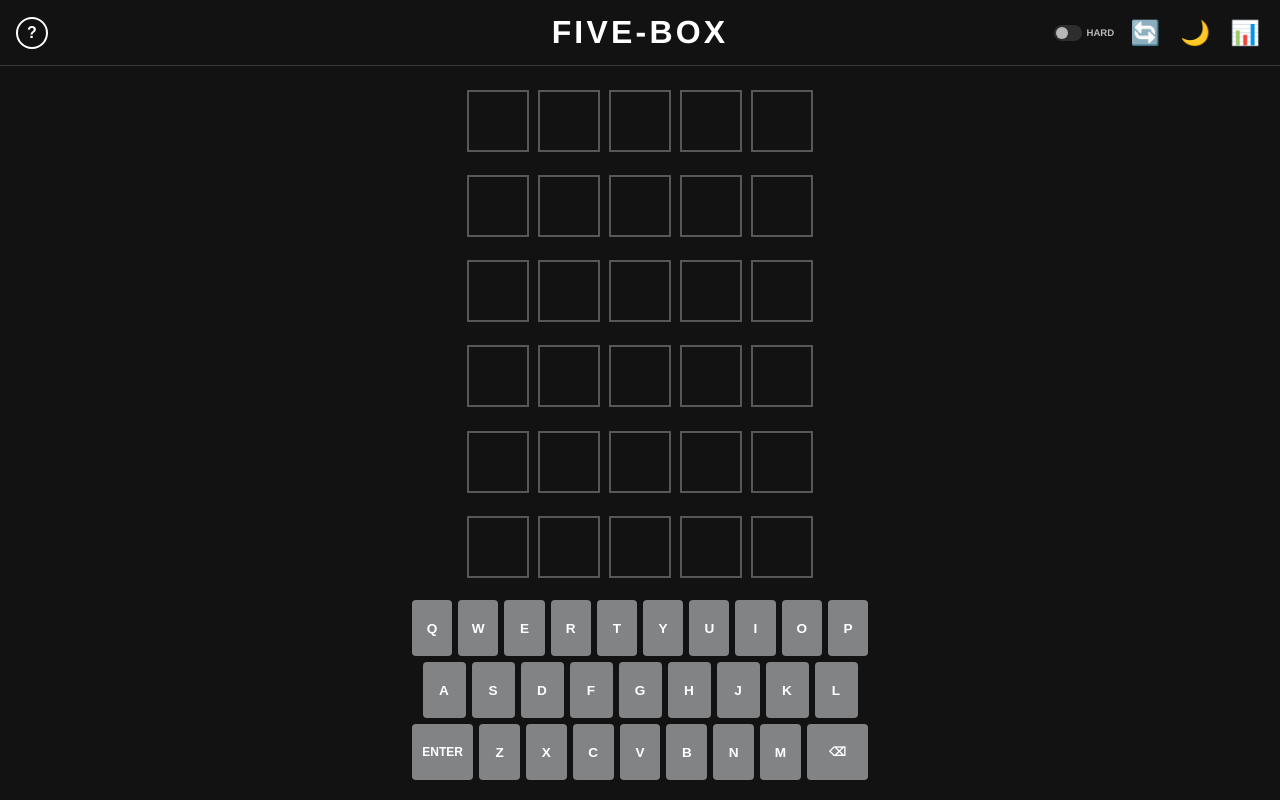
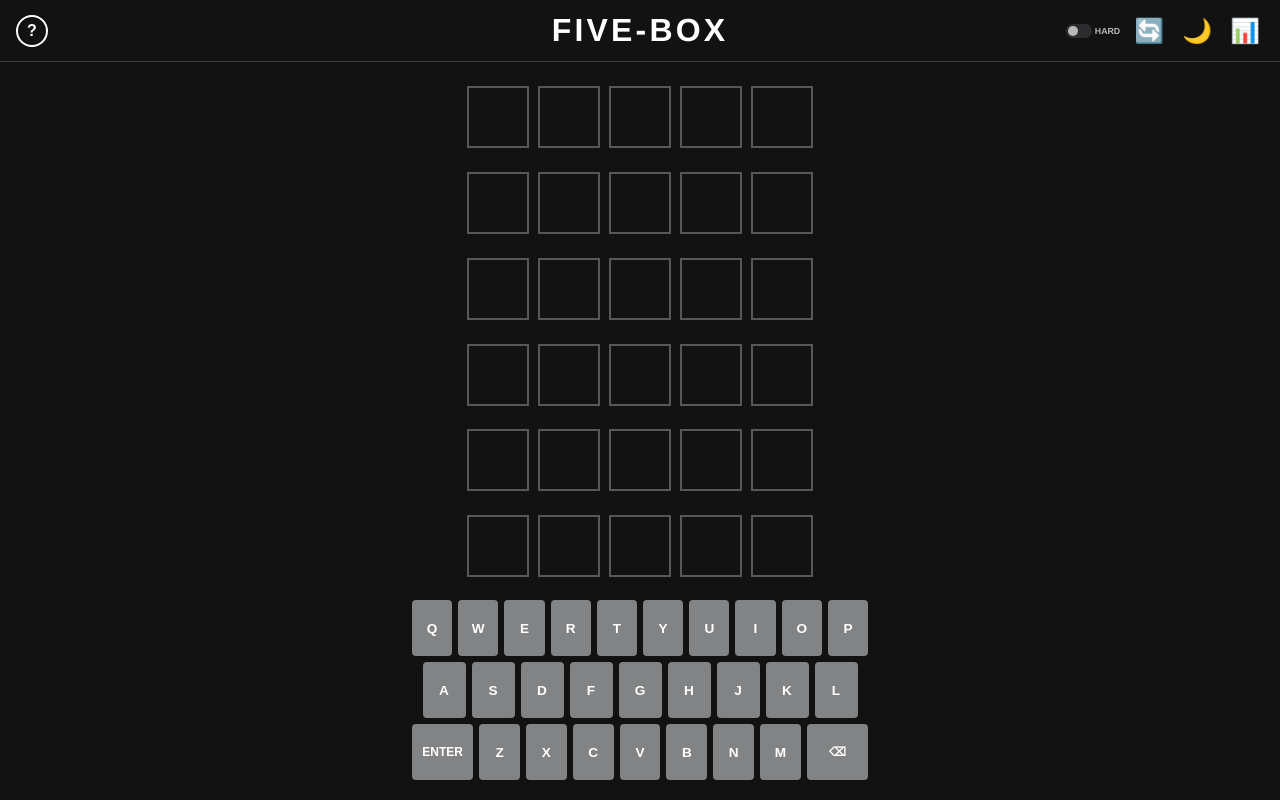
Before and after one commit to srp2238/five-box, a plain HTML site: page index.html in a window 1280 px wide. Drawn offline with Linux system fonts and the light colour scheme.

Commit message:
Fix mobile layout - flexbox header, no overlap, proper viewport sizing

```diff
--- a/index.html
+++ b/index.html
@@ -8,7 +8,9 @@
 </head>
 <body>
   <header>
-    <button id="help-btn" aria-label="How to Play">?</button>
+    <div class="header-left">
+      <button id="help-btn" aria-label="How to Play">?</button>
+    </div>
     <h1>Five-Box</h1>
     <div class="header-right">
       <label class="hard-mode-toggle" title="Hard Mode">
--- a/style.css
+++ b/style.css
@@ -5,11 +5,9 @@
   -webkit-tap-highlight-color: transparent;
 }
 
-html, body {
+html {
+  height: 100%;
   overflow: hidden;
-  position: fixed;
-  width: 100%;
-  height: 100%;
 }
 
 :root {
@@ -46,55 +44,65 @@ body {
   background-color: var(--bg-color);
   color: var(--text-color);
   font-family: 'Clear Sans', 'Helvetica Neue', Arial, sans-serif;
-  height: 100vh;
+  height: 100%;
   height: 100dvh;
   display: flex;
   flex-direction: column;
   overflow: hidden;
+  position: fixed;
+  width: 100%;
   padding: env(safe-area-inset-top) env(safe-area-inset-right) env(safe-area-inset-bottom) env(safe-area-inset-left);
 }
 
 header {
   display: flex;
-  justify-content: center;
+  justify-content: space-between;
   align-items: center;
-  padding: 10px 12px;
+  padding: 8px 10px;
   border-bottom: 1px solid var(--header-border);
-  position: relative;
   flex-shrink: 0;
+  gap: 4px;
+}
+
+.header-left {
+  flex: 1;
+  display: flex;
+  align-items: center;
+  justify-content: flex-start;
 }
 
 header h1 {
-  font-size: clamp(1.2rem, 5vw, 2rem);
+  font-size: clamp(1rem, 4vw, 1.6rem);
   font-weight: 700;
   letter-spacing: 0.1em;
   text-transform: uppercase;
+  white-space: nowrap;
+  text-align: center;
 }
 
 #help-btn {
-  position: absolute;
-  left: 10px;
   background: none;
   border: 2px solid var(--text-color);
   color: var(--text-color);
-  font-size: 0.85rem;
+  font-size: 0.75rem;
   font-weight: 700;
   cursor: pointer;
-  width: 28px;
-  height: 28px;
+  width: 26px;
+  height: 26px;
   border-radius: 50%;
   display: flex;
   align-items: center;
   justify-content: center;
   touch-action: manipulation;
+  flex-shrink: 0;
 }
 
 .header-right {
-  position: absolute;
-  right: 10px;
+  flex: 1;
   display: flex;
   align-items: center;
-  gap: 6px;
+  justify-content: flex-end;
+  gap: 4px;
 }
 
 #stats-btn,
@@ -102,31 +110,37 @@ header h1 {
 #reset-btn {
   background: none;
   border: none;
-  font-size: 1.3rem;
+  font-size: 1.2rem;
   cursor: pointer;
-  padding: 4px;
+  padding: 2px;
   touch-action: manipulation;
+  flex-shrink: 0;
 }
 
 .hard-mode-toggle {
   display: flex;
   align-items: center;
-  gap: 4px;
+  gap: 3px;
   cursor: pointer;
-  font-size: 0.6rem;
+  font-size: 0.55rem;
   text-transform: uppercase;
   font-weight: 700;
   color: var(--text-color);
   opacity: 0.7;
   touch-action: manipulation;
+  flex-shrink: 0;
+}
+
+.hard-mode-toggle .toggle-label {
+  display: none;
 }
 
 .hard-mode-toggle input[type="checkbox"] {
   appearance: none;
-  width: 28px;
-  height: 16px;
+  width: 26px;
+  height: 14px;
   background: var(--tile-border);
-  border-radius: 8px;
+  border-radius: 7px;
   position: relative;
   cursor: pointer;
   transition: background 0.2s;
@@ -137,8 +151,8 @@ header h1 {
   position: absolute;
   top: 2px;
   left: 2px;
-  width: 12px;
-  height: 12px;
+  width: 10px;
+  height: 10px;
   background: white;
   border-radius: 50%;
   transition: transform 0.2s;
@@ -564,25 +578,33 @@ main {
 /* Responsive - Tablets and small desktops */
 @media (min-width: 500px) {
   header {
-    padding: 14px 16px;
+    padding: 12px 16px;
+    gap: 8px;
   }
 
   #help-btn {
-    left: 16px;
     width: 32px;
     height: 32px;
     font-size: 1rem;
   }
 
+  header h1 {
+    font-size: 2rem;
+  }
+
   .header-right {
-    right: 16px;
-    gap: 12px;
+    gap: 10px;
+  }
+
+  .hard-mode-toggle .toggle-label {
+    display: inline;
   }
 
   #stats-btn,
   #theme-btn,
   #reset-btn {
     font-size: 1.5rem;
+    padding: 4px;
   }
 
   main {
@@ -593,11 +615,20 @@ main {
 /* Small phones (SE, older Androids) */
 @media (max-width: 374px) {
   header h1 {
-    font-size: 1.1rem;
+    font-size: 0.95rem;
   }
 
-  .hard-mode-toggle .toggle-label {
-    display: none;
+  #stats-btn,
+  #theme-btn,
+  #reset-btn {
+    font-size: 1rem;
+    padding: 1px;
+  }
+
+  #help-btn {
+    width: 22px;
+    height: 22px;
+    font-size: 0.65rem;
   }
 
   #keyboard button {
```
